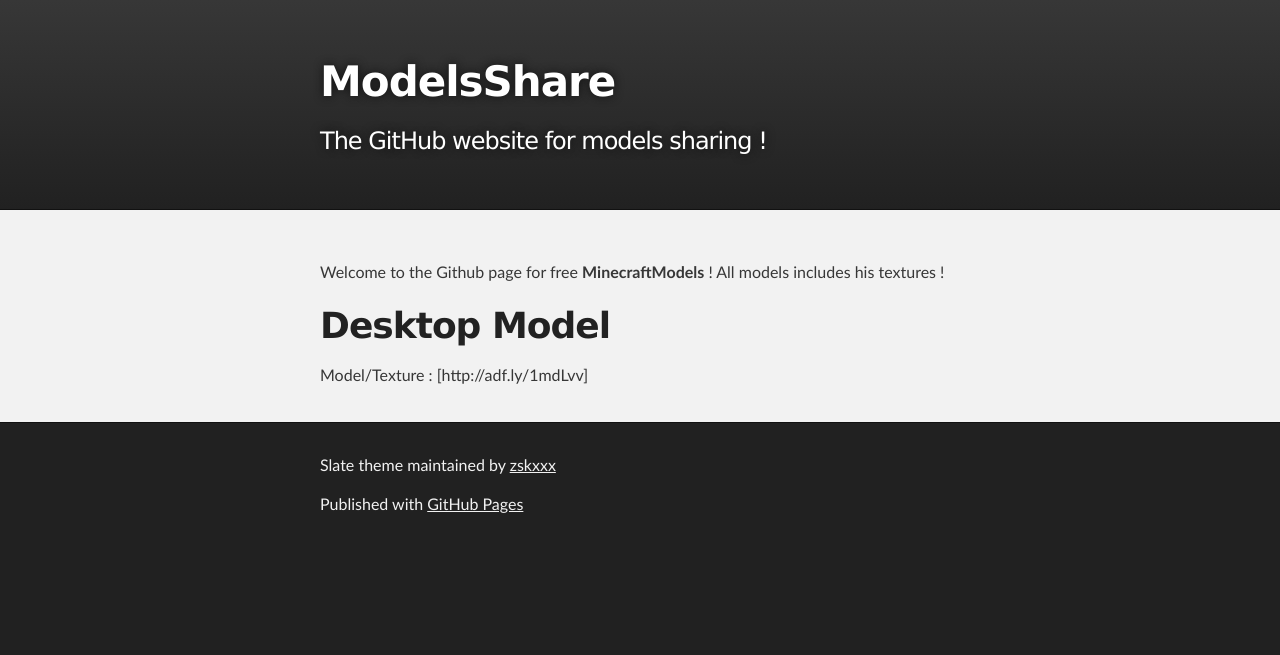
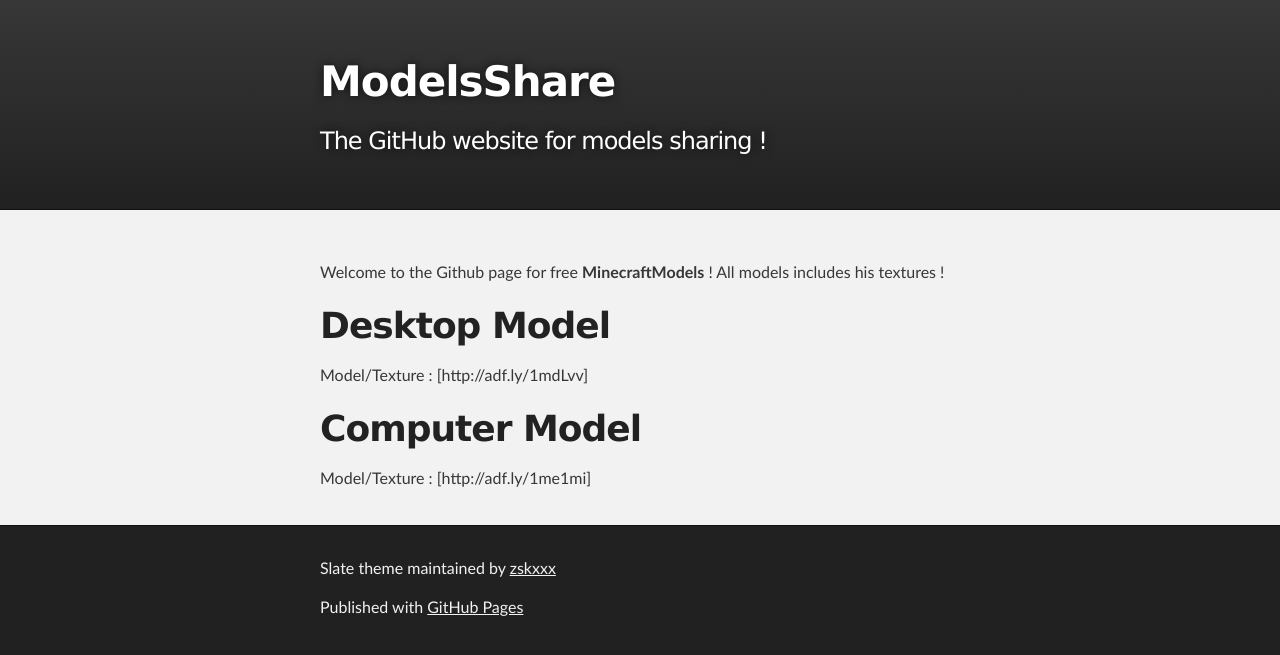
Before and after one commit to zskxxx/ModelsShare, a Jekyll site: the page built from docs/index.md, in a window 1280 px wide. Shown: the top 655 px of the page. Built offline with Jekyll 4.4.1, drawn with Linux system fonts in a browser that asks for light colours.

Commit message:
New models !

```diff
--- a/docs/index.md
+++ b/docs/index.md
@@ -9,3 +9,8 @@ All models includes his textures !
 
 
 Model/Texture : [http://adf.ly/1mdLvv]
+
+# Computer Model
+
+
+Model/Texture : [http://adf.ly/1me1mi]
```
